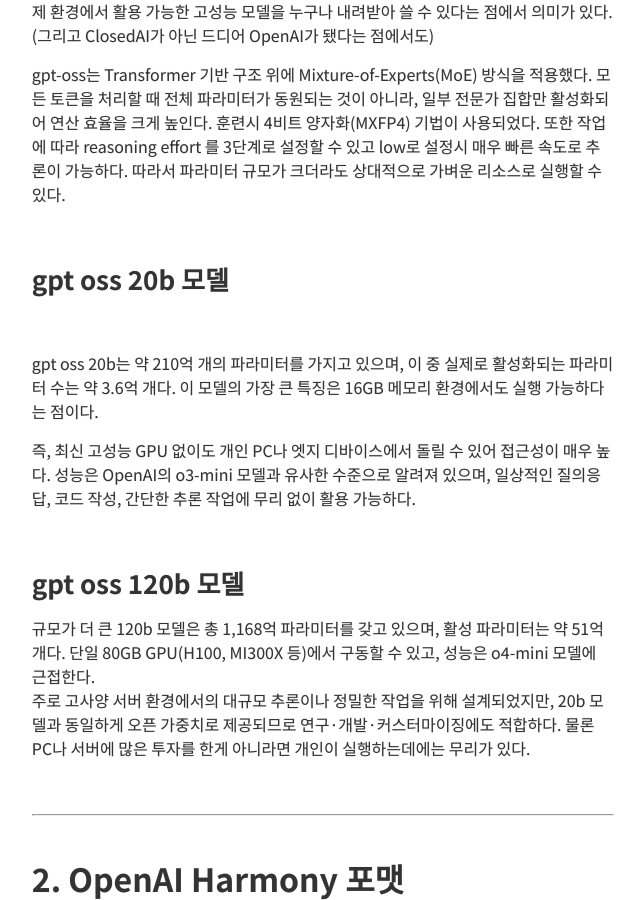
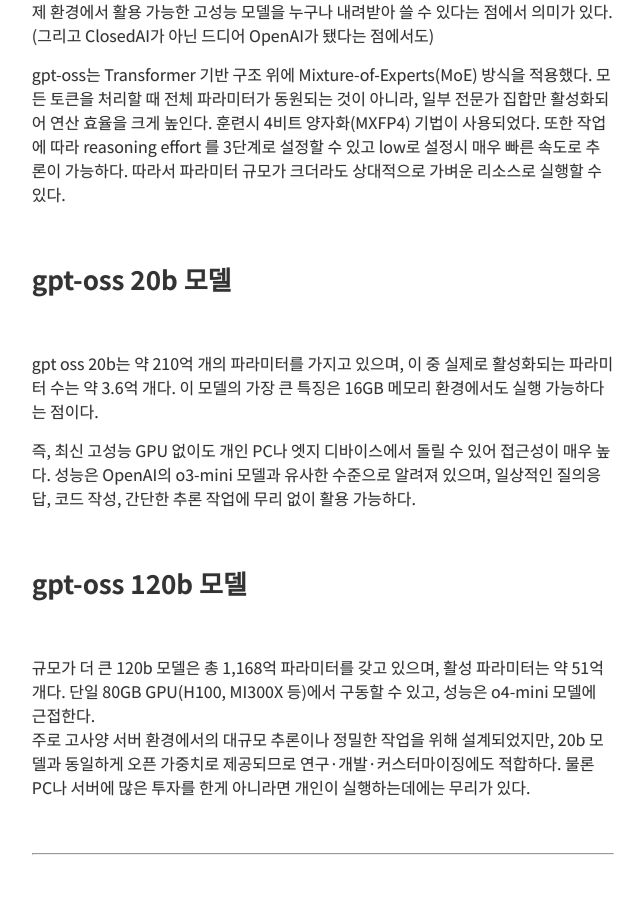
Before and after one commit to Clarit7/clarit7.github.io, a Jekyll site: the page built from _posts/2025-08-20-gpt_oss_tutorial.md, in a window 1280 px wide and 900 px high, scrolled down 639 px. Shown: the whole window, without its empty margins (317-960 px from the left). Built offline with Jekyll 4.4.1, drawn with Linux system fonts in a browser that asks for light colours; some web fonts are replaced; comment, search, counter and statistics services are not loaded.

Commit message:
small fix

```diff
--- a/_posts/2025-08-20-gpt_oss_tutorial.md
+++ b/_posts/2025-08-20-gpt_oss_tutorial.md
@@ -24,7 +24,7 @@
 
 <br/>
 
-### gpt oss 20b 모델
+### gpt-oss 20b 모델
 
 <br/>
 
@@ -34,7 +34,9 @@
 
 <br/>
 
-### gpt oss 120b 모델
+### gpt-oss 120b 모델
+
+<br/>
 
 규모가 더 큰 120b 모델은 총 1,168억 파라미터를 갖고 있으며, 활성 파라미터는 약 51억 개다. 단일 80GB GPU(H100, MI300X 등)에서 구동할 수 있고, 성능은 o4-mini 모델에 근접한다.
 주로 고사양 서버 환경에서의 대규모 추론이나 정밀한 작업을 위해 설계되었지만, 20b 모델과 동일하게 오픈 가중치로 제공되므로 연구·개발·커스터마이징에도 적합하다. 물론 PC나 서버에 많은 투자를 한게 아니라면 개인이 실행하는데에는 무리가 있다.
@@ -180,8 +182,10 @@
 
 ### 2-4. Harmony 흐름 요약
 
+<br/>
+
 <p align="center">
-    <img src="/images/2025/08/21/2.png" width="800px">
+    <img src="/images/2025/08/21/2.png" width="1000px">
 </p>
 
 <br/>
```
